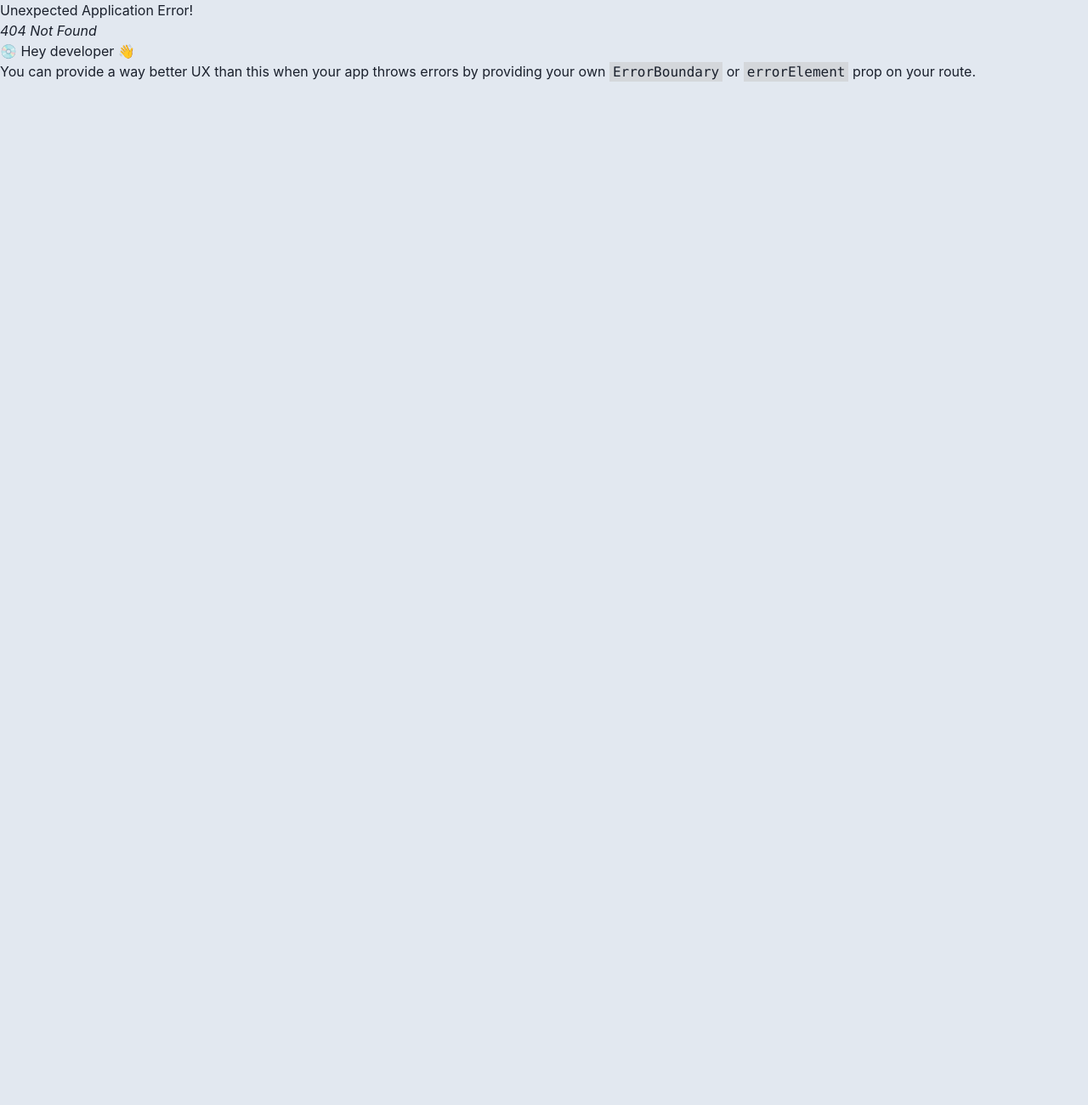
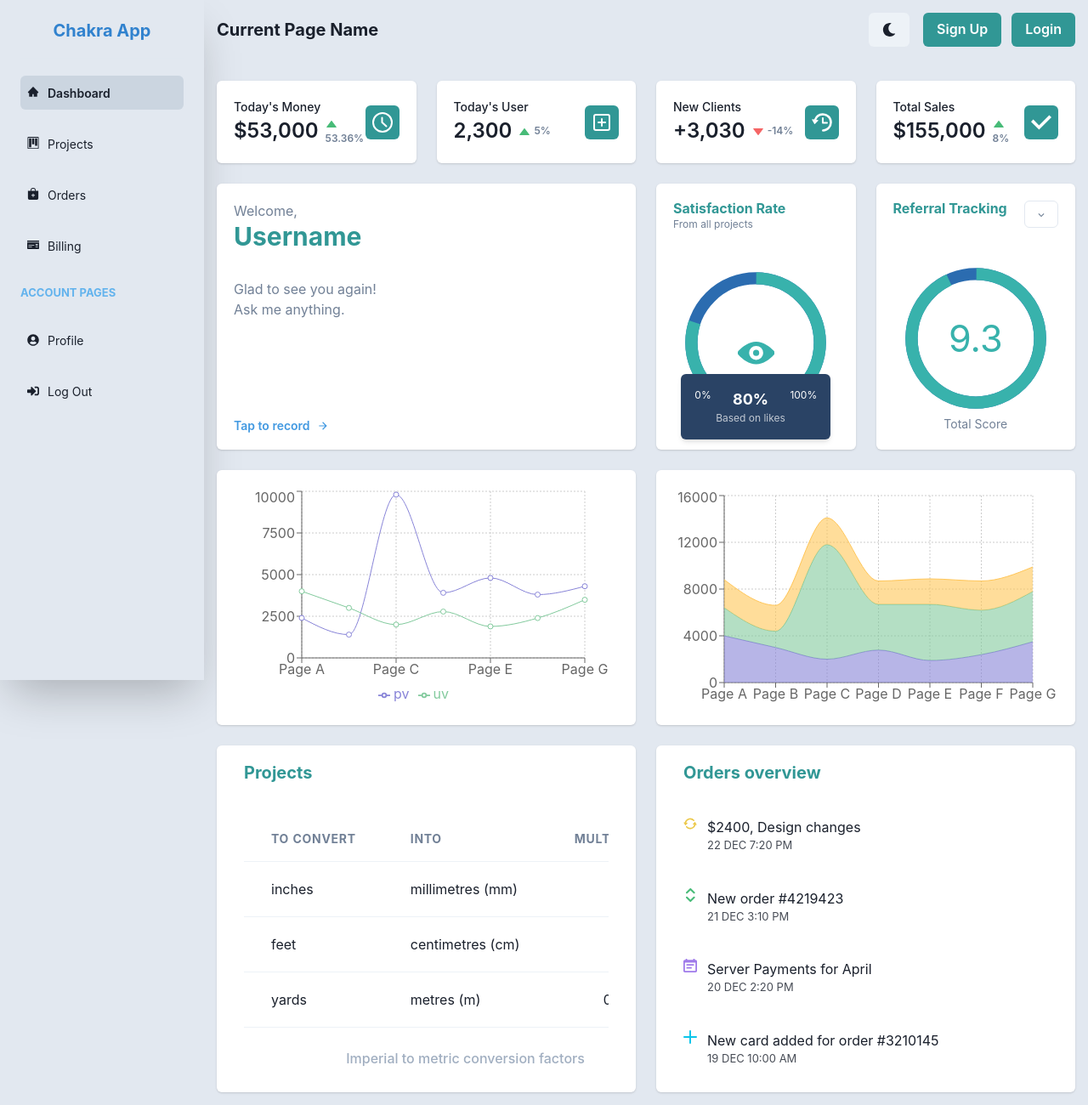
Before and after one commit to UlftKcy/react-chakra-framer-app, a React (Create React App) app: page / in a window 1280 px wide. Before the commit this address had no page. Shown: the whole page at 85% size. Before the commit the page ends 800 px from the top, so only its background shows below. Built offline with nearby package versions, Linux system fonts and the light colour scheme; sample sign-in values are in the browser's storage.

Commit message:
completed dark mode settings

```diff
--- a/src/components/Header.jsx
+++ b/src/components/Header.jsx
@@ -5,7 +5,7 @@ import { Fragment } from 'react';
 const Header = () => {
     return (
         <Fragment>
-            <GridItem colSpan={{ base: "2", md: "1", lg: "1" }} bgGradient='linear(to-r, gray.400, gray.200)' borderRadius="lg">
+            <GridItem colSpan={{ base: "2", md: "1", lg: "1" }} bg='whiteAlpha.700' borderRadius="lg">
                 <Card w='100%' h="100%">
                     <CardBody>
                         <Flex alignItems="center" justifyContent="space-between">
@@ -15,7 +15,7 @@ const Header = () => {
                                         <StatLabel>Today's Money</StatLabel>
                                         <StatNumber display="flex" alignItems="center">
                                             $53,000
-                                            <Text fontSize="xs" color="gray.700" mb="0" ml="2">
+                                            <Text fontSize="xs" color="gray.500" mb="0" ml="2">
                                                 <StatArrow type='increase' />
                                                 53.36%
                                             </Text>
@@ -30,7 +30,7 @@ const Header = () => {
                     </CardBody>
                 </Card>
             </GridItem>
-            <GridItem colSpan={{ base: "2", md: "1", lg: "1" }} bgGradient='linear(to-r, gray.400, gray.200)' borderRadius="lg">
+            <GridItem colSpan={{ base: "2", md: "1", lg: "1" }} bg='whiteAlpha.700' borderRadius="lg">
                 <Card w='100%' h="100%">
                     <CardBody>
                         <Flex alignItems="center" justifyContent="space-between">
@@ -40,7 +40,7 @@ const Header = () => {
                                         <StatLabel>Today's User</StatLabel>
                                         <StatNumber display="flex" alignItems="center">
                                             2,300
-                                            <Text fontSize="xs" color="gray.700" mb="0" ml="2">
+                                            <Text fontSize="xs" color="gray.500" mb="0" ml="2">
                                                 <StatArrow type='increase' />
                                                 5%
                                             </Text>
@@ -55,7 +55,7 @@ const Header = () => {
                     </CardBody>
                 </Card>
             </GridItem>
-            <GridItem colSpan={{ base: "2", md: "1", lg: "1" }} bgGradient='linear(to-r, gray.400, gray.200)' borderRadius="lg">
+            <GridItem colSpan={{ base: "2", md: "1", lg: "1" }} bg='whiteAlpha.700' borderRadius="lg">
                 <Card w='100%' h="100%">
                     <CardBody>
                         <Flex alignItems="center" justifyContent="space-between">
@@ -65,7 +65,7 @@ const Header = () => {
                                         <StatLabel>New Clients</StatLabel>
                                         <StatNumber display="flex" alignItems="center">
                                             +3,030
-                                            <Text fontSize="xs" color="gray.700" mb="0" ml="2">
+                                            <Text fontSize="xs" color="gray.500" mb="0" ml="2">
                                                 <StatArrow type='decrease' />
                                                 -14%
                                             </Text>
@@ -80,7 +80,7 @@ const Header = () => {
                     </CardBody>
                 </Card>
             </GridItem>
-            <GridItem colSpan={{ base: "2", md: "1", lg: "1" }} bgGradient='linear(to-r, gray.400, gray.200)' borderRadius="lg">
+            <GridItem colSpan={{ base: "2", md: "1", lg: "1" }} bg='whiteAlpha.700' borderRadius="lg">
                 <Card w='100%' h="100%">
                     <CardBody>
                         <Flex alignItems="center" justifyContent="space-between">
@@ -90,7 +90,7 @@ const Header = () => {
                                         <StatLabel>Total Sales</StatLabel>
                                         <StatNumber display="flex" alignItems="center">
                                             $155,000
-                                            <Text fontSize="xs" color="gray.700" mb="0" ml="2">
+                                            <Text fontSize="xs" color="gray.500" mb="0" ml="2">
                                                 <StatArrow type='increase' />
                                                 8%
                                             </Text>
--- a/src/components/ProjectsOrders/Orders.jsx
+++ b/src/components/ProjectsOrders/Orders.jsx
@@ -3,35 +3,35 @@ import { Box, Card, CardBody, CardHeader, Heading, List, ListItem, Text } from '
 
 const Orders = () => {
     return (
-        <Card w='100%' h="100%" color="white" px={3}>
+        <Card w='100%' h="100%" px={3}>
             <CardHeader>
-                <Heading size="md">Orders overview</Heading>
+                <Heading size="md" color="teal.500">Orders overview</Heading>
             </CardHeader>
             <CardBody>
                 <List spacing={10}>
                     <Box display="flex">
-                        <RepeatIcon color='yellow.300' boxSize={4} mr={3} />
+                        <RepeatIcon color='yellow.400' boxSize={4} mr={3} />
                         <ListItem>
                             $2400, Design changes
                             <Text fontSize="13" opacity="0.8">22 DEC 7:20 PM</Text>
                         </ListItem>
                     </Box>
                     <Box display="flex">
-                        <ArrowUpDownIcon color='green.300' boxSize={4} mr={3} />
+                        <ArrowUpDownIcon color='green.400' boxSize={4} mr={3} />
                         <ListItem>
                             New order #4219423
                             <Text fontSize="13" opacity="0.8">21 DEC 3:10 PM</Text>
                         </ListItem>
                     </Box>
                     <Box display="flex">
-                        <CalendarIcon color='purple.300' boxSize={4} mr={3} />
+                        <CalendarIcon color='purple.400' boxSize={4} mr={3} />
                         <ListItem>
                             Server Payments for April
                             <Text fontSize="13" opacity="0.8">20 DEC 2:20 PM</Text>
                         </ListItem>
                     </Box>
                     <Box display="flex">
-                        <AddIcon color='cyan.300' boxSize={4} mr={3} />
+                        <AddIcon color='cyan.400' boxSize={4} mr={3} />
                         <ListItem>
                             New card added for order #3210145
                             <Text fontSize="13" opacity="0.8">19 DEC 10:00 AM</Text>
--- a/src/components/ProjectsOrders/Projects.jsx
+++ b/src/components/ProjectsOrders/Projects.jsx
@@ -2,19 +2,19 @@ import { Card, CardBody, CardHeader, Heading, Table, TableCaption, TableContaine
 
 const Projects = () => {
   return (
-    <Card w='100%' h="100%" color="white" px={3}>
+    <Card w='100%' h="100%" px={3}>
             <CardHeader>
-                <Heading size="md">Projects</Heading>
+                <Heading size="md" color="teal.500">Projects</Heading>
             </CardHeader>
             <CardBody>
                 <TableContainer>
                     <Table variant='simple' size="lg">
-                        <TableCaption color="whiteAlpha.600">Imperial to metric conversion factors</TableCaption>
+                        <TableCaption color="gray.400">Imperial to metric conversion factors</TableCaption>
                         <Thead>
                             <Tr>
-                                <Th color="whiteAlpha.700">To convert</Th>
-                                <Th color="whiteAlpha.700">into</Th>
-                                <Th color="whiteAlpha.700" isNumeric>multiply by</Th>
+                                <Th color="gray.500">To convert</Th>
+                                <Th color="gray.500">into</Th>
+                                <Th color="gray.500" isNumeric>multiply by</Th>
                             </Tr>
                         </Thead>
                         <Tbody>
--- a/src/components/ProjectsOrders/ProjectsOrders.jsx
+++ b/src/components/ProjectsOrders/ProjectsOrders.jsx
@@ -6,10 +6,10 @@ import Projects from './Projects';
 const ProjectsOrders = () => {
     return (
         <Fragment>
-            <GridItem colSpan={2} borderRadius="lg" bgGradient='linear(to-r, blue.900, blue.600)'>
+            <GridItem colSpan={2} borderRadius="lg" bg='whiteAlpha.700'>
                 <Projects />
             </GridItem>
-            <GridItem colSpan={2} borderRadius="lg" bgGradient='linear(to-r, blue.900, blue.600)'>
+            <GridItem colSpan={2} borderRadius="lg" bg='whiteAlpha.700'>
                 <Orders />
             </GridItem>
         </Fragment>
--- a/src/components/SectionInfo.jsx
+++ b/src/components/SectionInfo.jsx
@@ -5,30 +5,30 @@ import React, { Fragment } from 'react'
 const SectionInfo = () => {
     return (
         <Fragment>
-            <GridItem colSpan={{ base: "2", md: "2", lg: "2" }} borderRadius="lg" bgGradient='linear(to-r, blue.900, blue.600)'>
+            <GridItem colSpan={{ base: "2", md: "2", lg: "2" }} borderRadius="lg" bg='whiteAlpha.700'>
                 <Card w='100%' h="100%">
                     <CardBody>
                         <Stack spacing={8}>
                             <Box>
-                                <Text size="sm" color="whiteAlpha.800">Welcome,</Text>
-                                <Heading size="lg" color="white">Username</Heading>
+                                <Text size="sm" color="gray.500">Welcome,</Text>
+                                <Heading size="lg" color="teal.500">Username</Heading>
                             </Box>
                             <Box>
-                                <Text color="whiteAlpha.700">Glad to see you again! <br /> Ask me anything.</Text>
+                                <Text color="gray.500">Glad to see you again! <br /> Ask me anything.</Text>
                             </Box>
                         </Stack>
                     </CardBody>
                     <CardFooter>
-                        <Button size="sm" color="white" variant="link">Tap to record <Icon ml={2}><ArrowForwardIcon /></Icon></Button>
+                        <Button size="sm" color="blue.400" variant="link">Tap to record <Icon ml={2}><ArrowForwardIcon /></Icon></Button>
                     </CardFooter>
                 </Card>
             </GridItem>
-            <GridItem colSpan={{ base: "2", md: "1", lg: "1" }} borderRadius="lg" bgGradient='linear(to-r, blue.900, blue.600)'>
+            <GridItem colSpan={{ base: "2", md: "1", lg: "1" }} borderRadius="lg" bg='whiteAlpha.700'>
                 <Card w='100%' h="100%">
                     <CardHeader>
                         <Box>
-                            <Heading size="sm" color="white">Satisfaction Rate</Heading>
-                            <Text fontSize="xs" color="whiteAlpha.700">From all projects</Text>
+                            <Heading size="sm" color="teal.500">Satisfaction Rate</Heading>
+                            <Text fontSize="xs" color="gray.500">From all projects</Text>
                         </Box>
                     </CardHeader>
                     <CardBody pos="relative" display="flex" justifyContent="center">
@@ -45,15 +45,15 @@ const SectionInfo = () => {
                     </CardBody>
                 </Card>
             </GridItem>
-            <GridItem colSpan={{ base: "2", md: "1", lg: "1" }} borderRadius="lg" bgGradient='linear(to-r, blue.900, blue.600)'>
+            <GridItem colSpan={{ base: "2", md: "1", lg: "1" }} borderRadius="lg" bg='whiteAlpha.700'>
                 <Card w='100%' h="100%">
                     <CardHeader>
                         <Box display="flex" justifyContent="space-between">
-                            <Heading size="sm" color="white">Referral Tracking</Heading>
+                            <Heading size="sm" color="teal.500">Referral Tracking</Heading>
                             <Menu>
                                 {({ isOpen }) => (
                                     <>
-                                         <MenuButton variant="outline" color="white" _hover={{bg:"whiteAlpha.200"}} _active={{bg:"whiteAlpha.400"}} size="sm" isActive={isOpen} as={Button}><ChevronDownIcon /></MenuButton>
+                                         <MenuButton variant="outline" color="gray.500" _hover={{bg:"whiteAlpha.200"}} _active={{bg:"whiteAlpha.400"}} size="sm" isActive={isOpen} as={Button}><ChevronDownIcon /></MenuButton>
                                         <MenuList>
                                             <MenuItem>Download</MenuItem>
                                             <MenuItem onClick={() => alert('Kagebunshin')}>Create a Copy</MenuItem>
@@ -66,10 +66,10 @@ const SectionInfo = () => {
                     <CardBody>
                         <Box display="flex" justifyContent="center">
                             <CircularProgress value={93} size="180px" thickness="8px" trackColor='blue.600' color='teal.400'>
-                                <CircularProgressLabel color="white">9.3</CircularProgressLabel>
+                                <CircularProgressLabel color="teal.400">9.3</CircularProgressLabel>
                             </CircularProgress>
                         </Box>
-                        <Box textAlign="center" color="white" fontSize="sm"><Text>Total Score</Text></Box>
+                        <Box textAlign="center" color="gray.500" fontSize="sm"><Text>Total Score</Text></Box>
                     </CardBody>
                 </Card>
             </GridItem>
--- a/src/components/Sidebar.jsx
+++ b/src/components/Sidebar.jsx
@@ -25,7 +25,7 @@ const SidebarContent = ({ onClick, bgColor }) =>{
 
   return (
     <List spacing={5}>
-      <Link as={NavLink} to="/dashboard" _activeLink={{ bg: bgColor, fontWeight: "semibold" }} display="flex" alignItems="center" rounded="md" py={1} pr={6} pl={2} onClick={onClick} _hover={{ "textDecoration": "none", "bg": bgColor }} fontSize="sm">
+      <Link as={NavLink} to="/" _activeLink={{ bg: bgColor, fontWeight: "semibold" }} display="flex" alignItems="center" rounded="md" py={1} pr={6} pl={2} onClick={onClick} _hover={{ "textDecoration": "none", "bg": bgColor }} fontSize="sm">
         <Icon mt={2} boxSize={6}><AiFillHome /></Icon>
         <Text>Dashboard</Text>
       </Link>
@@ -84,11 +84,10 @@ const Sidebar = ({ isOpen, variant, onClose }) => {
       w="240px"
       top={0}
       h="100%"
-      bg={colorMode === "light" ? 'gray.200' : ""}
       boxShadow="2xl"
     >
       <Box>
-        <Heading size='md' color='blue.700' textAlign="center">
+        <Heading size='md' color='blue.500' textAlign="center">
           <Link as={ReachLink} to="/" _hover={{ "textDecoration": "none", "opacity": "0.8" }}>Chakra App</Link>
         </Heading>
       </Box>
@@ -101,9 +100,9 @@ const Sidebar = ({ isOpen, variant, onClose }) => {
   ) : (
     <Drawer isOpen={isOpen} placement="left" onClose={onClose} size="xs">
       <DrawerOverlay>
-        <DrawerContent bgGradient={colorMode === "light" ? 'linear(to-r, blue.900, blue.600)' : ""}>
+        <DrawerContent>
           <DrawerCloseButton color="white" mt="1" />
-          <DrawerHeader size='md' color='teal.300'>
+          <DrawerHeader size='md' color='blue.500'>
             <Link as={ReachLink} to="/" _hover={{ "textDecoration": "none", "color": "teal.400" }}>Chakra App</Link>
           </DrawerHeader>
           <Divider mb="5" />
--- a/src/components/Statistic.jsx
+++ b/src/components/Statistic.jsx
@@ -6,14 +6,14 @@ import SimpleLineChart from './charts/SimpleLineChart'
 const Statistic = () => {
     return (
         <Fragment>
-            <GridItem colSpan={2} borderRadius="lg" h="300px" bgGradient='linear(to-r, blue.900, blue.600)'>
+            <GridItem colSpan={2} borderRadius="lg" h="300px" bg='whiteAlpha.700'>
                 <Card w='100%' h="100%">
                     <CardBody>
                         <SimpleLineChart />
                     </CardBody>
                 </Card>
             </GridItem>
-            <GridItem colSpan={2} borderRadius="lg" h="300px" bgGradient='linear(to-r, blue.900, blue.600)'>
+            <GridItem colSpan={2} borderRadius="lg" h="300px" bg='whiteAlpha.700'>
                 <Card w='100%' h="100%">
                     <CardBody>
                         <BarChart/>
--- a/src/components/charts/BarChart.jsx
+++ b/src/components/charts/BarChart.jsx
@@ -15,8 +15,8 @@ const BarChart = () => {
         }}
       >
         <CartesianGrid strokeDasharray="2 2" />
-        <XAxis dataKey="name" stroke="#ddd" />
-        <YAxis stroke="#ddd" />
+        <XAxis dataKey="name"/>
+        <YAxis/>
         <Tooltip />
         <Area type="monotone" dataKey="uv" stackId="1" stroke="#8884d8" fill="#8884d8" />
         <Area type="monotone" dataKey="pv" stackId="1" stroke="#82ca9d" fill="#82ca9d" />
--- a/src/components/charts/SimpleLineChart.jsx
+++ b/src/components/charts/SimpleLineChart.jsx
@@ -15,8 +15,8 @@ const SimpleLineChart = () => {
                 }}
             >
                 <CartesianGrid strokeDasharray="2 2" />
-                <XAxis dataKey="name" stroke="#ddd" />
-                <YAxis stroke="#ddd" />
+                <XAxis dataKey="name"/>
+                <YAxis/>
                 <Tooltip />
                 <Legend />
                 <Line type="monotone" dataKey="pv" stroke="#8884d8" activeDot={{ r: 8 }} />
--- a/src/pages/Login.jsx
+++ b/src/pages/Login.jsx
@@ -22,7 +22,7 @@ const Login = () => {
         };
         if (email && password) {
             localStorage.setItem("user", JSON.stringify(user));
-            navigate('/dashboard');
+            navigate('/');
         }
     }
 
--- a/src/router/AppRouter.js
+++ b/src/router/AppRouter.js
@@ -10,8 +10,8 @@ export const router = createBrowserRouter(
             <Route element={<Root/>}>
                 <Route path='/login' element={<Login />} />
             </Route>
-            <Route element={<ProtectedRoot/>}>
-                <Route path='/dashboard' element={<Dashboard />} />
+            <Route path="/" element={<ProtectedRoot/>}>
+                <Route index element={<Dashboard />} />
             </Route>
         </>
     )
```
